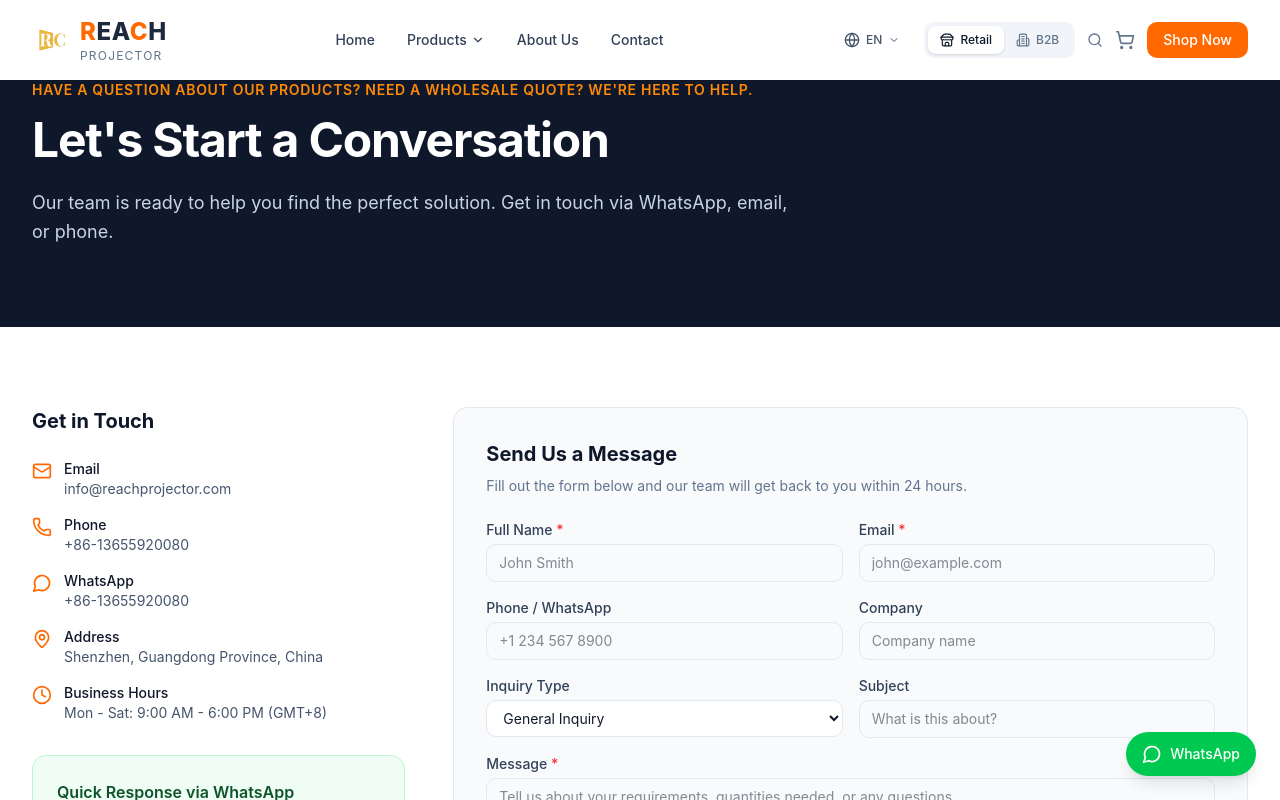
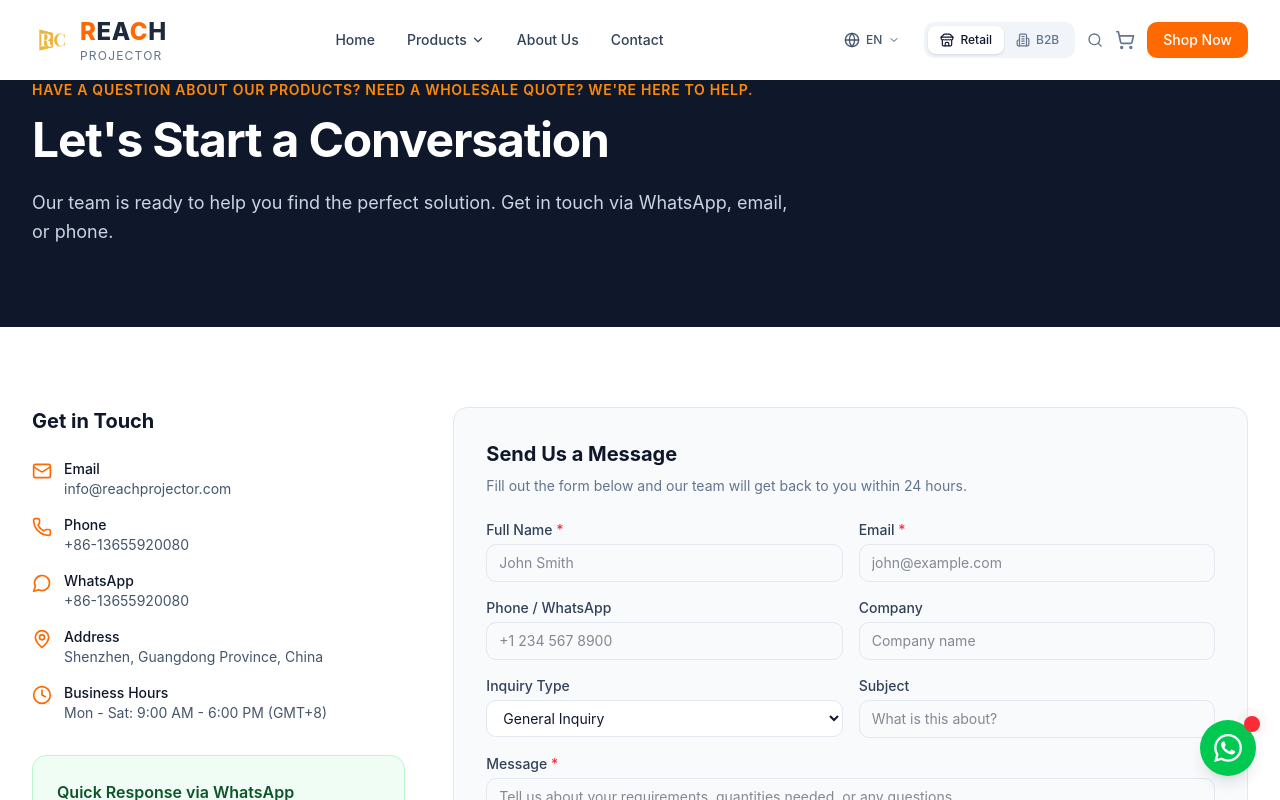
Before and after one commit to chris0306chen/reachprojector-web, a Next.js app: page /en/contact in a window 1280 px wide. Shown: the top 800 px of the page. Built offline with nearby package versions, Linux system fonts and the light colour scheme; a web font is replaced by a local one.

Commit message:
fix(layout): replace WhatsAppButton with WhatsAppFloat in locale layout
Coze-Commit-Type: user
Coze-User-ID: 304999813117356
Coze-Conversation-ID: 10378641

```diff
--- a/src/app/[locale]/layout.tsx
+++ b/src/app/[locale]/layout.tsx
@@ -5,7 +5,7 @@ import { notFound } from 'next/navigation';
 import { locales, type Locale, rtlLocales } from '@/i18n/config';
 import { Header } from '@/components/layout/header';
 import { Footer } from '@/components/layout/footer';
-import { WhatsAppButton } from '@/components/layout/whatsapp-button';
+import { WhatsAppFloat } from '@/components/WhatsAppFloat';
 import { generateOrganizationSchema } from '@/lib/seo';
 import './globals.css';
 
@@ -65,7 +65,7 @@ export default async function LocaleLayout({
           <Header />
           <main className="min-h-screen">{children}</main>
           <Footer />
-          <WhatsAppButton />
+          <WhatsAppFloat />
         </NextIntlClientProvider>
       </body>
     </html>
```
